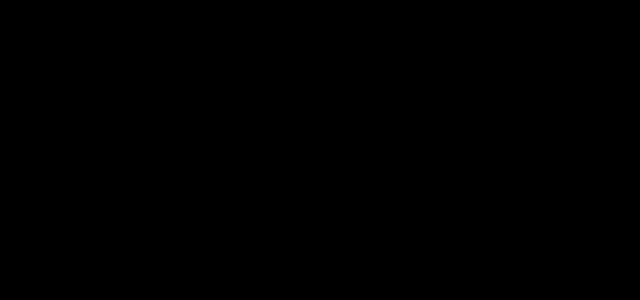
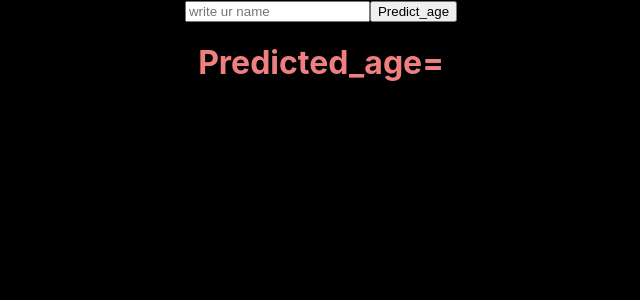
Before and after one commit to Kishlay-notabot/react-dev, a React (Create React App) app in the folder apifl/: page / in a window 1280 px wide. Shown: the top 300 px of the page, without its empty margins (319-959 px from the left). Built offline with nearby package versions, Linux system fonts and the light colour scheme.

Commit message:
basic code complete with console output only, not rendered

```diff
--- a/apifl/src/App.js
+++ b/apifl/src/App.js
@@ -1,20 +1,22 @@
-import logo from './logo.svg';
 import './App.css';
 import Axios from "axios";
 import { useEffect, useState } from 'react';
 
 
 function App() {
+  console.log('rendered')
   const [name,setName] = useState("")
   const fetchD= () => {
     Axios.get(`https://api.agify.io/?name=${name}`).then((res) => {console.log(res.data)});
-
+// 2:47:39
   }
+  return(
   <div className='App'>
-    <button>Predict_age</button>
     <input placeholder='write ur name' onChange={(event) =>{setName(event.target.value)}}/>
+    <button onClick={fetchD}>Predict_age</button>
     <h1> Predicted_age= </h1>
   </div>
+  )
 }
 
 export default App;
```
